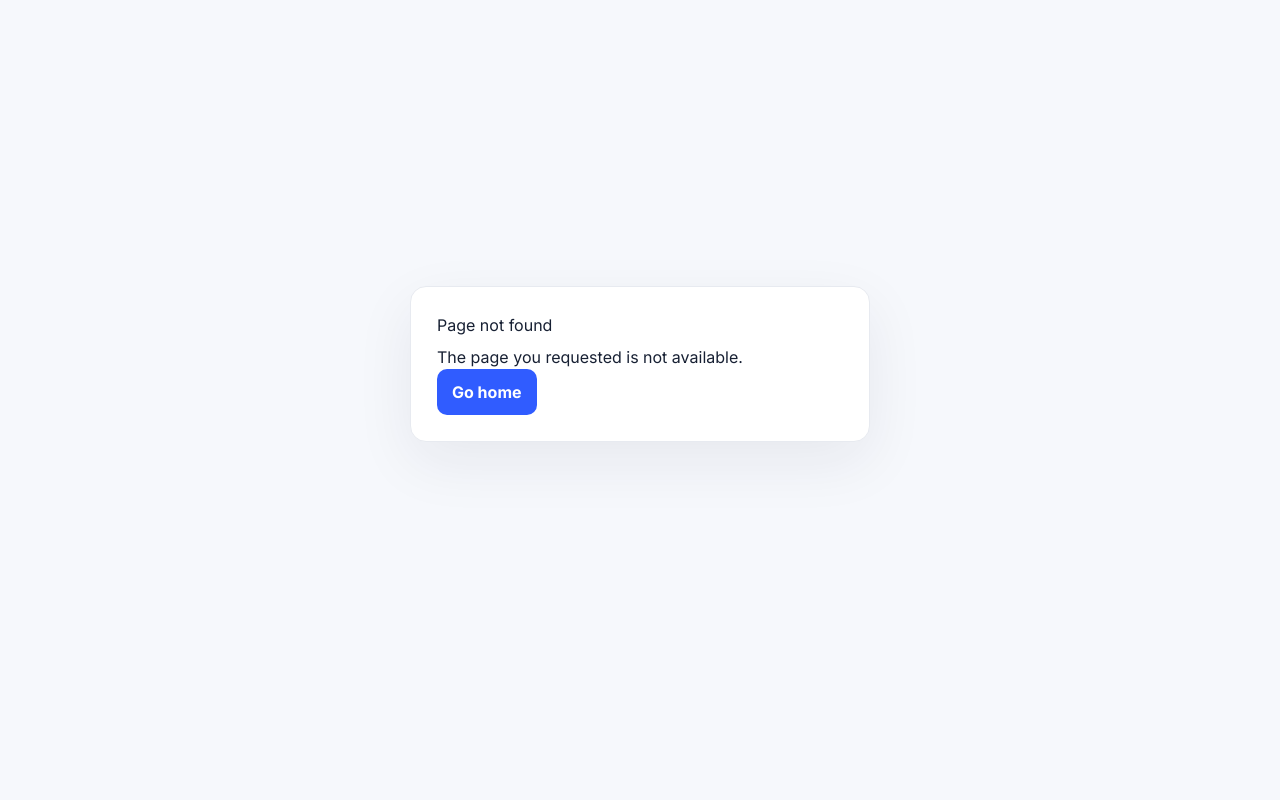
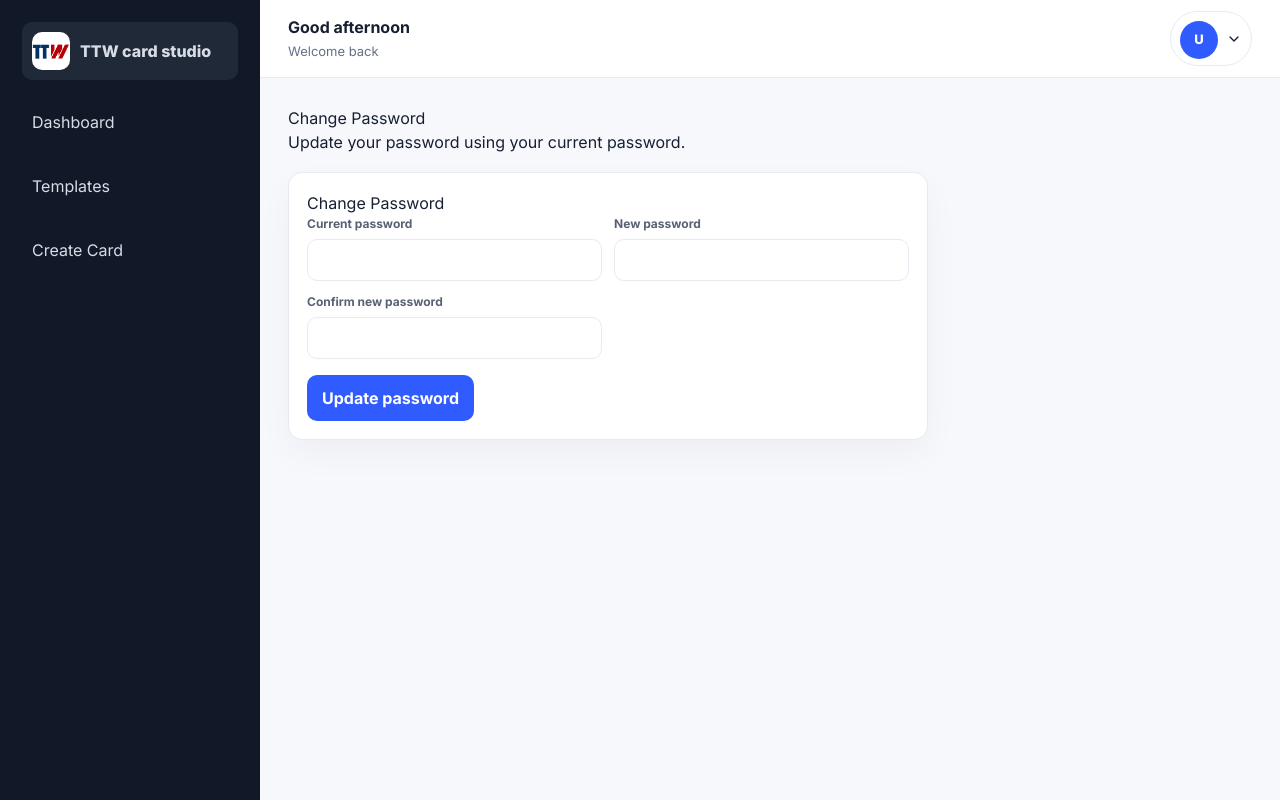
Before and after one commit to ttwsamanta-pixel/Business-Card-Application, a Next.js app in the folder frontend/: page /change-password in a window 1280 px wide. Before the commit this address had no page. Built offline with nearby package versions, Linux system fonts and the light colour scheme; no server answers.

Commit message:
Separate profile actions and update template flow

```diff
--- /dev/null
+++ b/frontend/src/app/change-password/page.tsx
@@ -0,0 +1,60 @@
+"use client";
+
+import { useState } from "react";
+import { AppNav } from "@/components/AppNav";
+import { endpoints } from "@/lib/api";
+
+export default function ChangePasswordPage() {
+  const [passwords, setPasswords] = useState({ currentPassword: "", newPassword: "", confirmPassword: "" });
+  const [error, setError] = useState("");
+  const [message, setMessage] = useState("");
+
+  const changePassword = async (event: React.FormEvent) => {
+    event.preventDefault();
+    if (passwords.newPassword !== passwords.confirmPassword) {
+      setError("New password and confirmation do not match");
+      return;
+    }
+    try {
+      setError("");
+      setMessage("");
+      await endpoints.changePassword({
+        currentPassword: passwords.currentPassword,
+        newPassword: passwords.newPassword
+      });
+      setPasswords({ currentPassword: "", newPassword: "", confirmPassword: "" });
+      setMessage("Password updated.");
+    } catch (err) {
+      setError(err instanceof Error ? err.message : "Password update failed");
+    }
+  };
+
+  return (
+    <main className="dashboard-layout">
+      <AppNav/>
+      <section className="main">
+        <div className="toolbar">
+          <div>
+            <h1>Change Password</h1>
+            <p>Update your password using your current password.</p>
+          </div>
+        </div>
+
+        {error ? <div className="error">{error}</div> : null}
+        {message ? <div className="success">{message}</div> : null}
+
+        <div className="profile-grid single">
+          <form className="panel" onSubmit={changePassword}>
+            <h2>Change Password</h2>
+            <div className="form-grid">
+              <label className="field">Current password<input className="input" type="password" value={passwords.currentPassword} onChange={(e)=>setPasswords({...passwords, currentPassword: e.target.value})}/></label>
+              <label className="field">New password<input className="input" type="password" value={passwords.newPassword} onChange={(e)=>setPasswords({...passwords, newPassword: e.target.value})}/></label>
+              <label className="field">Confirm new password<input className="input" type="password" value={passwords.confirmPassword} onChange={(e)=>setPasswords({...passwords, confirmPassword: e.target.value})}/></label>
+            </div>
+            <button className="btn" style={{marginTop:16}}>Update password</button>
+          </form>
+        </div>
+      </section>
+    </main>
+  );
+}
--- a/frontend/src/app/forgot-password/page.tsx
+++ b/frontend/src/app/forgot-password/page.tsx
@@ -12,5 +12,5 @@ export default function ForgotPasswordPage() {
     const res = await endpoints.forgot(email);
     setMessage(`${res.message}${res.devToken ? ` Dev token: ${res.devToken}` : ""}`);
   };
-  return <main className="shell"><nav className="nav"><Link href="/" className="brand"><span className="brand-mark">C</span>CardStudio</Link></nav><div className="auth-wrap"><form className="auth-card" onSubmit={submit}><h1>Reset password</h1>{message ? <div className="success">{message}</div> : null}<label className="field">Email<input className="input" value={email} onChange={(e)=>setEmail(e.target.value)} /></label><button className="btn" style={{width:"100%"}}>Send reset link</button><p><Link href="/login">Back to login</Link></p></form></div></main>;
+  return <main className="shell"><nav className="nav"><Link href="/" className="brand"><img src="/TTW-Logo.png" alt="" className="brand-logo"/>TTW card studio</Link></nav><div className="auth-wrap"><form className="auth-card" onSubmit={submit}><h1>Reset password</h1>{message ? <div className="success">{message}</div> : null}<label className="field">Email<input className="input" value={email} onChange={(e)=>setEmail(e.target.value)} /></label><button className="btn" style={{width:"100%"}}>Send reset link</button><p><Link href="/login">Back to login</Link></p></form></div></main>;
 }
--- a/frontend/src/app/login/page.tsx
+++ b/frontend/src/app/login/page.tsx
@@ -14,10 +14,10 @@ export default function LoginPage() {
     try {
       const res = await endpoints.login({ email, password });
       setToken(res.token);
-      location.href = "/dashboard";
+      location.href = new URLSearchParams(location.search).get("next") || "/dashboard";
     } catch (err) {
       setError(err instanceof Error ? err.message : "Login failed");
     }
   };
-  return <main className="shell"><nav className="nav"><Link href="/" className="brand"><span className="brand-mark">C</span>CardStudio</Link></nav><div className="auth-wrap"><form className="auth-card" onSubmit={submit}><h1>Login</h1><p>Access is managed by the super admin.</p>{error ? <div className="error">{error}</div> : null}<label className="field">Email<input className="input" value={email} onChange={(e)=>setEmail(e.target.value)} /></label><label className="field">Password<input className="input" type="password" value={password} onChange={(e)=>setPassword(e.target.value)} /></label><button className="btn" style={{width:"100%"}}>Login</button><p><Link href="/forgot-password">Forgot password?</Link></p></form></div></main>;
+  return <main className="shell"><nav className="nav"><Link href="/" className="brand"><img src="/TTW-Logo.png" alt="" className="brand-logo"/>TTW card studio</Link></nav><div className="auth-wrap"><form className="auth-card" onSubmit={submit}><h1>Login</h1><p>Access is managed by the super admin.</p>{error ? <div className="error">{error}</div> : null}<label className="field">Email<input className="input" value={email} onChange={(e)=>setEmail(e.target.value)} /></label><label className="field">Password<input className="input" type="password" value={password} onChange={(e)=>setPassword(e.target.value)} /></label><button className="btn" style={{width:"100%"}}>Login</button><p><Link href="/forgot-password">Forgot password?</Link></p></form></div></main>;
 }
--- a/frontend/src/app/page.tsx
+++ b/frontend/src/app/page.tsx
@@ -7,7 +7,7 @@ export default function LandingPage() {
   return (
     <main className="shell">
       <nav className="nav">
-        <Link href="/" className="brand"><span className="brand-mark">C</span>CardStudio</Link>
+        <Link href="/" className="brand"><img src="/TTW-Logo.png" alt="" className="brand-logo"/>TTW card studio</Link>
         <div className="nav-links">
           <Link href="/templates">Templates</Link>
           <Link href="/login">Login</Link>
@@ -35,7 +35,7 @@ export default function LandingPage() {
           return <div className="panel" key={String(title)}><C color="#305cff"/><h3>{String(title)}</h3><p>Build, preview, publish, and update cards without reprinting anything.</p></div>;
         })}
       </section>
-      <footer className="page" style={{display:"flex",justifyContent:"space-between",gap:16,flexWrap:"wrap",color:"#667085"}}><span>CardStudio SaaS</span><span>Privacy · Terms · Contact</span></footer>
+      <footer className="page" style={{display:"flex",justifyContent:"space-between",gap:16,flexWrap:"wrap",color:"#667085"}}><span>TTW card studio</span><span>Privacy | Terms | Contact</span></footer>
     </main>
   );
 }
--- a/frontend/src/app/profile/page.tsx
+++ b/frontend/src/app/profile/page.tsx
@@ -17,7 +17,6 @@ export default function ProfilePage() {
   const [user, setUser] = useState<User>();
   const [name, setName] = useState("");
   const [profileImageUrl, setProfileImageUrl] = useState("");
-  const [passwords, setPasswords] = useState({ currentPassword: "", newPassword: "", confirmPassword: "" });
   const [error, setError] = useState("");
   const [message, setMessage] = useState("");
 
@@ -57,42 +56,22 @@ export default function ProfilePage() {
     }
   };
 
-  const changePassword = async (event: React.FormEvent) => {
-    event.preventDefault();
-    if (passwords.newPassword !== passwords.confirmPassword) {
-      setError("New password and confirmation do not match");
-      return;
-    }
-    try {
-      setError("");
-      setMessage("");
-      await endpoints.changePassword({
-        currentPassword: passwords.currentPassword,
-        newPassword: passwords.newPassword
-      });
-      setPasswords({ currentPassword: "", newPassword: "", confirmPassword: "" });
-      setMessage("Password updated.");
-    } catch (err) {
-      setError(err instanceof Error ? err.message : "Password update failed");
-    }
-  };
-
   return (
     <main className="dashboard-layout">
       <AppNav/>
       <section className="main">
         <div className="toolbar">
           <div>
-            <h1>My Profile</h1>
-            <p>Manage your account details and password.</p>
+            <h1>Update Profile</h1>
+            <p>Manage your account details and profile photo.</p>
           </div>
         </div>
 
         {error ? <div className="error">{error}</div> : null}
         {message ? <div className="success">{message}</div> : null}
 
-        <div className="profile-grid">
-          <form className="panel" id="profile" onSubmit={saveProfile}>
+        <div className="profile-grid single">
+          <form className="panel" onSubmit={saveProfile}>
             <h2>Update Profile</h2>
             <div className="profile-photo-row">
               {profileImageUrl ? <img src={profileImageUrl} alt=""/> : <span>{(name || "U").slice(0, 1).toUpperCase()}</span>}
@@ -106,16 +85,6 @@ export default function ProfilePage() {
             </div>
             <button className="btn" style={{marginTop:16}}>Save profile</button>
           </form>
-
-          <form className="panel" id="password" onSubmit={changePassword}>
-            <h2>Change Password</h2>
-            <div className="form-grid">
-              <label className="field">Current password<input className="input" type="password" value={passwords.currentPassword} onChange={(e)=>setPasswords({...passwords, currentPassword: e.target.value})}/></label>
-              <label className="field">New password<input className="input" type="password" value={passwords.newPassword} onChange={(e)=>setPasswords({...passwords, newPassword: e.target.value})}/></label>
-              <label className="field">Confirm new password<input className="input" type="password" value={passwords.confirmPassword} onChange={(e)=>setPasswords({...passwords, confirmPassword: e.target.value})}/></label>
-            </div>
-            <button className="btn" style={{marginTop:16}}>Update password</button>
-          </form>
         </div>
       </section>
     </main>
--- a/frontend/src/app/register/page.tsx
+++ b/frontend/src/app/register/page.tsx
@@ -3,7 +3,7 @@ import Link from "next/link";
 export default function RegisterPage() {
   return (
     <main className="shell">
-      <nav className="nav"><Link href="/" className="brand"><span className="brand-mark">C</span>CardStudio</Link></nav>
+      <nav className="nav"><Link href="/" className="brand"><img src="/TTW-Logo.png" alt="" className="brand-logo"/>TTW card studio</Link></nav>
       <div className="auth-wrap">
         <section className="auth-card">
           <h1>Private Access</h1>
--- a/frontend/src/app/reset-password/page.tsx
+++ b/frontend/src/app/reset-password/page.tsx
@@ -16,5 +16,5 @@ export default function ResetPasswordPage() {
     await endpoints.reset(token, password);
     setMessage("Password changed. You can log in now.");
   };
-  return <main className="shell"><nav className="nav"><Link href="/" className="brand"><span className="brand-mark">C</span>CardStudio</Link></nav><div className="auth-wrap"><form className="auth-card" onSubmit={submit}><h1>Choose a new password</h1>{message ? <div className="success">{message}</div> : null}<label className="field">Token<input className="input" value={token} onChange={(e)=>setToken(e.target.value)} /></label><label className="field">New password<input className="input" type="password" value={password} onChange={(e)=>setPassword(e.target.value)} /></label><button className="btn" style={{width:"100%"}}>Reset password</button><p><Link href="/login">Back to login</Link></p></form></div></main>;
+  return <main className="shell"><nav className="nav"><Link href="/" className="brand"><img src="/TTW-Logo.png" alt="" className="brand-logo"/>TTW card studio</Link></nav><div className="auth-wrap"><form className="auth-card" onSubmit={submit}><h1>Choose a new password</h1>{message ? <div className="success">{message}</div> : null}<label className="field">Token<input className="input" value={token} onChange={(e)=>setToken(e.target.value)} /></label><label className="field">New password<input className="input" type="password" value={password} onChange={(e)=>setPassword(e.target.value)} /></label><button className="btn" style={{width:"100%"}}>Reset password</button><p><Link href="/login">Back to login</Link></p></form></div></main>;
 }
--- a/frontend/src/app/templates/page.tsx
+++ b/frontend/src/app/templates/page.tsx
@@ -2,14 +2,71 @@
 
 import Link from "next/link";
 import { Search } from "lucide-react";
-import { useMemo, useState } from "react";
+import { useEffect, useMemo, useState } from "react";
+import { AppNav } from "@/components/AppNav";
 import { CardRenderer } from "@/components/CardRenderer";
 import { emptyCard, templates } from "@/lib/templates";
+import { endpoints } from "@/lib/api";
 
 export default function TemplatesPage() {
   const [query, setQuery] = useState("");
   const [category, setCategory] = useState("All");
+  const [loggedIn, setLoggedIn] = useState(false);
+  const [checkedAuth, setCheckedAuth] = useState(false);
   const categories = ["All", ...Array.from(new Set(templates.map((template) => template.category)))];
   const filtered = useMemo(() => templates.filter((template) => (category === "All" || template.category === category) && `${template.name} ${template.description}`.toLowerCase().includes(query.toLowerCase())), [query, category]);
-  return <main className="shell"><nav className="nav"><Link href="/" className="brand"><span className="brand-mark">C</span>CardStudio</Link><div className="nav-links"><Link href="/dashboard">Dashboard</Link><Link className="btn" href="/editor/new">Create card</Link></div></nav><section className="page"><div className="section-title"><div><h1>Template gallery</h1><p>All 25 templates use one shared profile model and keep your data when switching designs.</p></div></div><div className="toolbar"><div style={{display:"flex",gap:8,flexWrap:"wrap"}}>{categories.map((item)=><button className={`step ${item===category?"active":""}`} key={item} onClick={()=>setCategory(item)}>{item}</button>)}</div><label className="field" style={{maxWidth:320}}><span><Search size={14}/> Search</span><input className="input" value={query} onChange={(e)=>setQuery(e.target.value)} /></label></div><div className="template-grid">{filtered.map((template)=><Link className="template-tile" href={`/editor/new?template=${template.id}`} key={template.id}><div className="template-shot"><CardRenderer compact card={{...emptyCard,templateId:template.id,status:"published",slug:"demo"}} /></div><div className="template-meta"><strong>{template.name}</strong><p>{template.category}</p><small>{template.description}</small></div></Link>)}</div></section></main>;
+
+  useEffect(() => {
+    endpoints.me()
+      .then(() => setLoggedIn(true))
+      .catch(() => setLoggedIn(false))
+      .finally(() => setCheckedAuth(true));
+  }, []);
+
+  const content = (
+    <section className={loggedIn ? "main" : "page"}>
+      <div className="section-title">
+        <div>
+          <h1>Template gallery</h1>
+          <p>All 25 templates use one shared profile model and keep your data when switching designs.</p>
+        </div>
+      </div>
+      <div className="toolbar">
+        <div style={{display:"flex",gap:8,flexWrap:"wrap"}}>
+          {categories.map((item)=><button className={`step ${item===category?"active":""}`} key={item} onClick={()=>setCategory(item)}>{item}</button>)}
+        </div>
+        <label className="field" style={{maxWidth:320}}><span><Search size={14}/> Search</span><input className="input" value={query} onChange={(e)=>setQuery(e.target.value)} /></label>
+      </div>
+      <div className="template-grid">
+        {filtered.map((template) => {
+          const editorUrl = `/editor/new?template=${template.id}`;
+          return (
+            <Link className="template-tile" href={loggedIn ? editorUrl : `/login?next=${encodeURIComponent(editorUrl)}`} key={template.id}>
+              <div className="template-shot"><CardRenderer compact card={{...emptyCard,templateId:template.id,status:"published",slug:"demo"}} /></div>
+              <div className="template-meta"><strong>{template.name}</strong><p>{template.category}</p><small>{template.description}</small></div>
+            </Link>
+          );
+        })}
+      </div>
+    </section>
+  );
+
+  if (!checkedAuth) return null;
+
+  if (loggedIn) {
+    return <main className="dashboard-layout"><AppNav/>{content}</main>;
+  }
+
+  return (
+    <main className="shell">
+      <nav className="nav">
+        <Link href="/" className="brand"><img src="/TTW-Logo.png" alt="" className="brand-logo"/>TTW card studio</Link>
+        <div className="nav-links">
+          <Link href="/login">Login</Link>
+          <Link className="btn" href="/login?next=%2Feditor%2Fnew">Create card</Link>
+        </div>
+      </nav>
+      {content}
+    </main>
+  );
 }
--- a/frontend/src/components/AppNav.tsx
+++ b/frontend/src/components/AppNav.tsx
@@ -64,8 +64,8 @@ export function AppNav() {
           </button>
           {open ? (
             <div className="profile-dropdown">
-              <Link href="/profile#profile" onClick={() => setOpen(false)}>Update profile</Link>
-              <Link href="/profile#password" onClick={() => setOpen(false)}>Change password</Link>
+              <Link href="/profile" onClick={() => setOpen(false)}>Update profile</Link>
+              <Link href="/change-password" onClick={() => setOpen(false)}>Change password</Link>
               <button onClick={logout}>Logout</button>
             </div>
           ) : null}
```
Also changed, not shown: frontend/src/app/globals.css.
